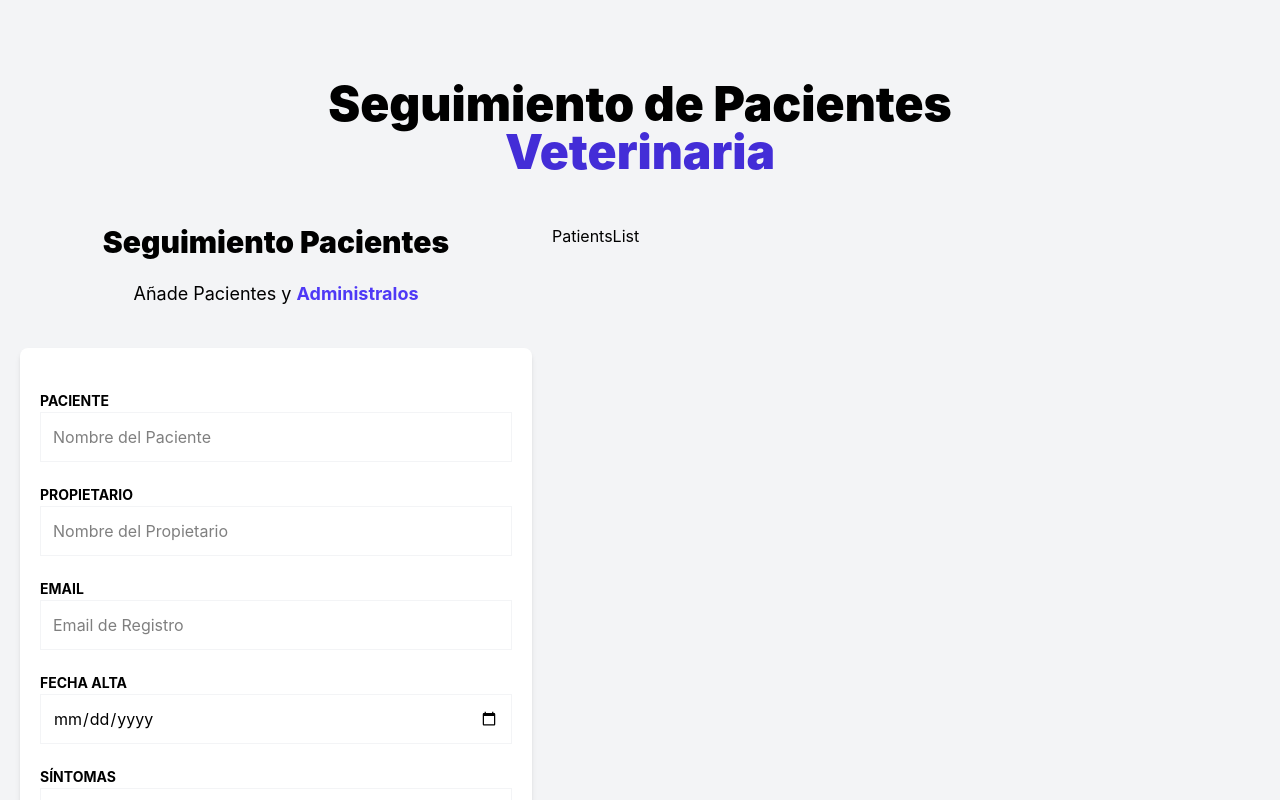
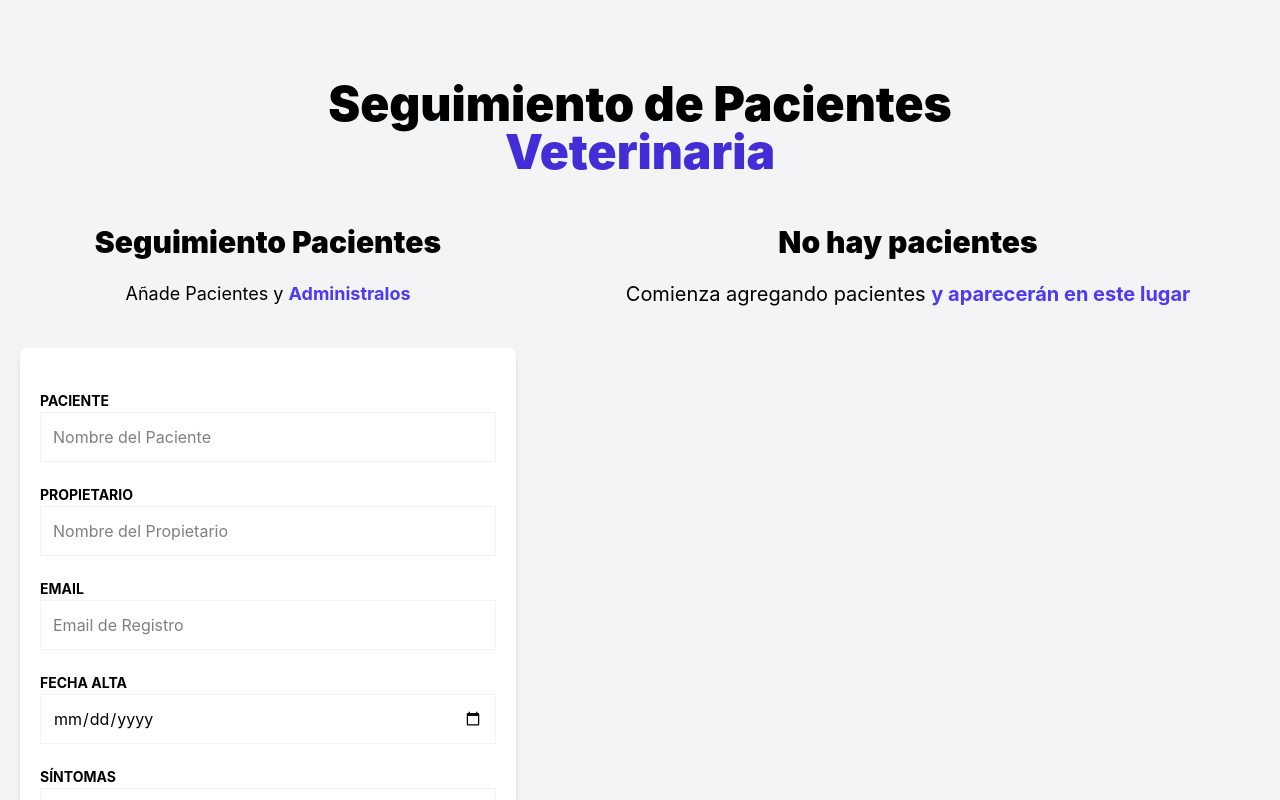
Before and after one commit to vachito/pacientes-react-zustand, a React (Vite) app: page / in a window 1280 px wide. Shown: the top 800 px of the page. Built offline with nearby package versions, Linux system fonts and the light colour scheme.

Commit message:
mostrando el paciente ingresado

```diff
--- a/src/App.tsx
+++ b/src/App.tsx
@@ -1,3 +1,4 @@
+//continuar en el video 249
 import PatientForm from "./components/PatientForm"
 import PatientsList from "./components/PatientsList"
 
--- /dev/null
+++ b/src/components/PatientDetailItem.tsx
@@ -0,0 +1,15 @@
+type PatientDetailItemProps = {
+    label:string
+    data:string
+}
+
+export default function PatientDetailItem({label,data}:PatientDetailItemProps) {
+  return (
+    <p className="font-bold mb-3 text-gray-700 uppercase">
+        {label}:{''}
+        <span className="font-normal normal-case">
+          {data}
+        </span>
+    </p>
+  )
+}
--- /dev/null
+++ b/src/components/PatientDetails.tsx
@@ -0,0 +1,19 @@
+import type{ Patient } from "../types"
+import PatientDetailItem from "./PatientDetailItem"
+
+type PatientDetailsProps = {
+    patient : Patient
+}
+
+export default function PatientDetails({patient}:PatientDetailsProps) {
+  return (
+    <div className="mx-5 my-10 px-5 py-10 bg-white shadow-md rounded-xl">
+      <PatientDetailItem label="ID" data={patient.id}/>
+      <PatientDetailItem label="Nombre" data={patient.name}/>
+      <PatientDetailItem label="Propietario" data={patient.caretaker}/>
+      <PatientDetailItem label="Email" data={patient.email}/>
+      <PatientDetailItem label="Fecha de alta" data={patient.date.toString()}/>
+      <PatientDetailItem label="Síntomas" data={patient.symptoms}/>
+    </div>
+  )
+}
--- a/src/components/PatientsList.tsx
+++ b/src/components/PatientsList.tsx
@@ -1,5 +1,40 @@
+import { usePatientStore } from "../store/store"
+import PatientDetails from "./PatientDetails"
+
 export default function PatientsList() {
+  const patients = usePatientStore((state) => state.patients)
+
   return (
-    <div>PatientsList</div>
+    <div className = "md:w-1/2 lg:w-3/5 md:h-screen overflow-y-scroll">
+      {patients.length ? (
+          <>
+            <h2 className="font-black text-3xl text-center">Listado de pacientes</h2>
+            <p className="text-xl mt-5 mb-10 text-center">
+              Administra tus {' '}
+              <span className="text-indigo-600 font-bold">
+                Pacientes y Citas
+              </span>
+            </p>
+
+            {patients.map(patient => (
+              <PatientDetails
+                key={patient.id}
+                patient={patient}
+              />
+            ))}
+          </>
+        ) : (
+          <>
+            <h2 className="font-black text-3xl text-center">No hay pacientes</h2>
+            <p className="text-xl mt-5 mb-10 text-center">
+              Comienza agregando pacientes{' '}
+              <span className="text-indigo-600 font-bold">
+                y aparecerán en este lugar
+              </span>
+            </p>
+          </>
+        )
+      }
+    </div>
   )
 }
```
